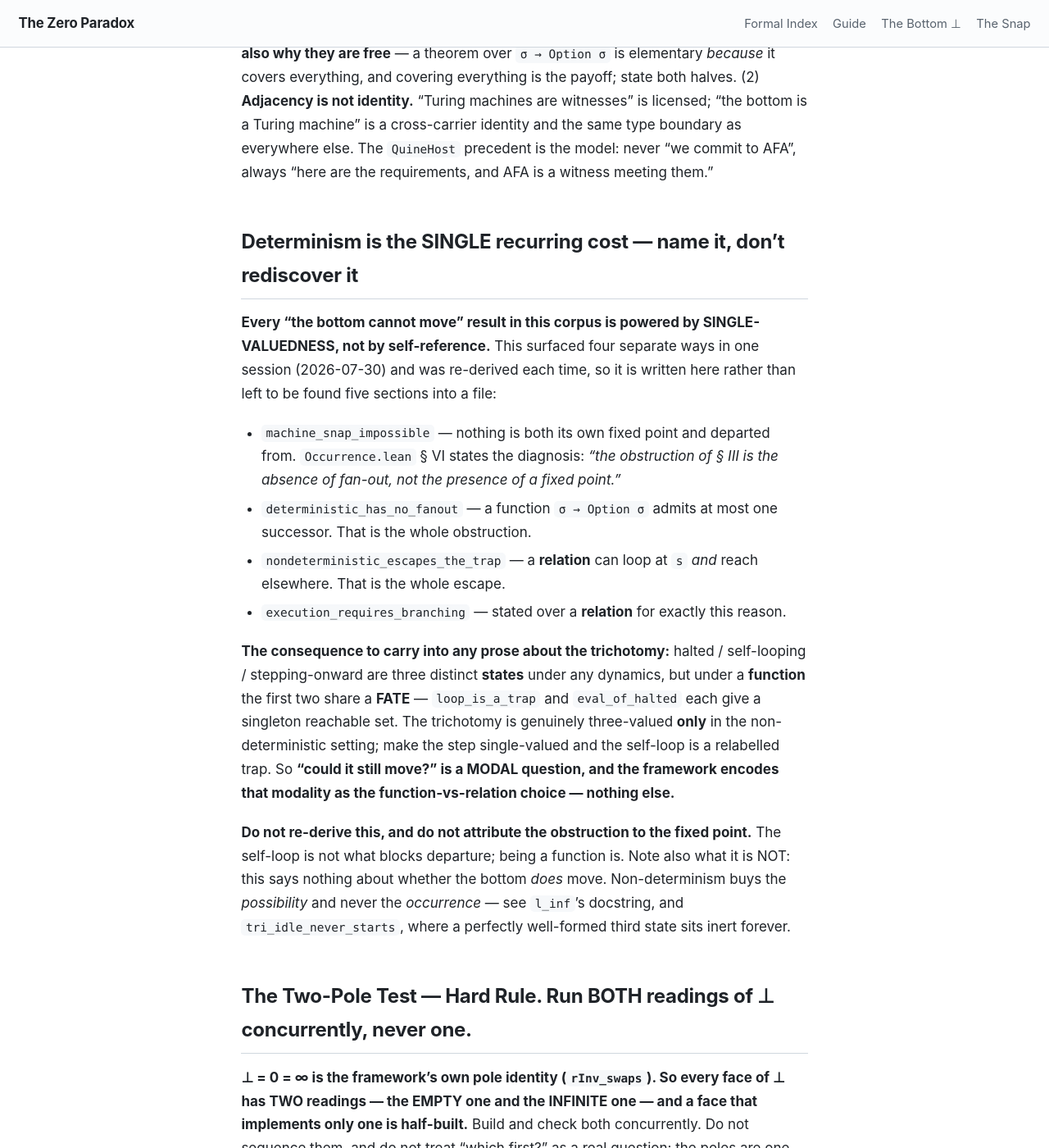
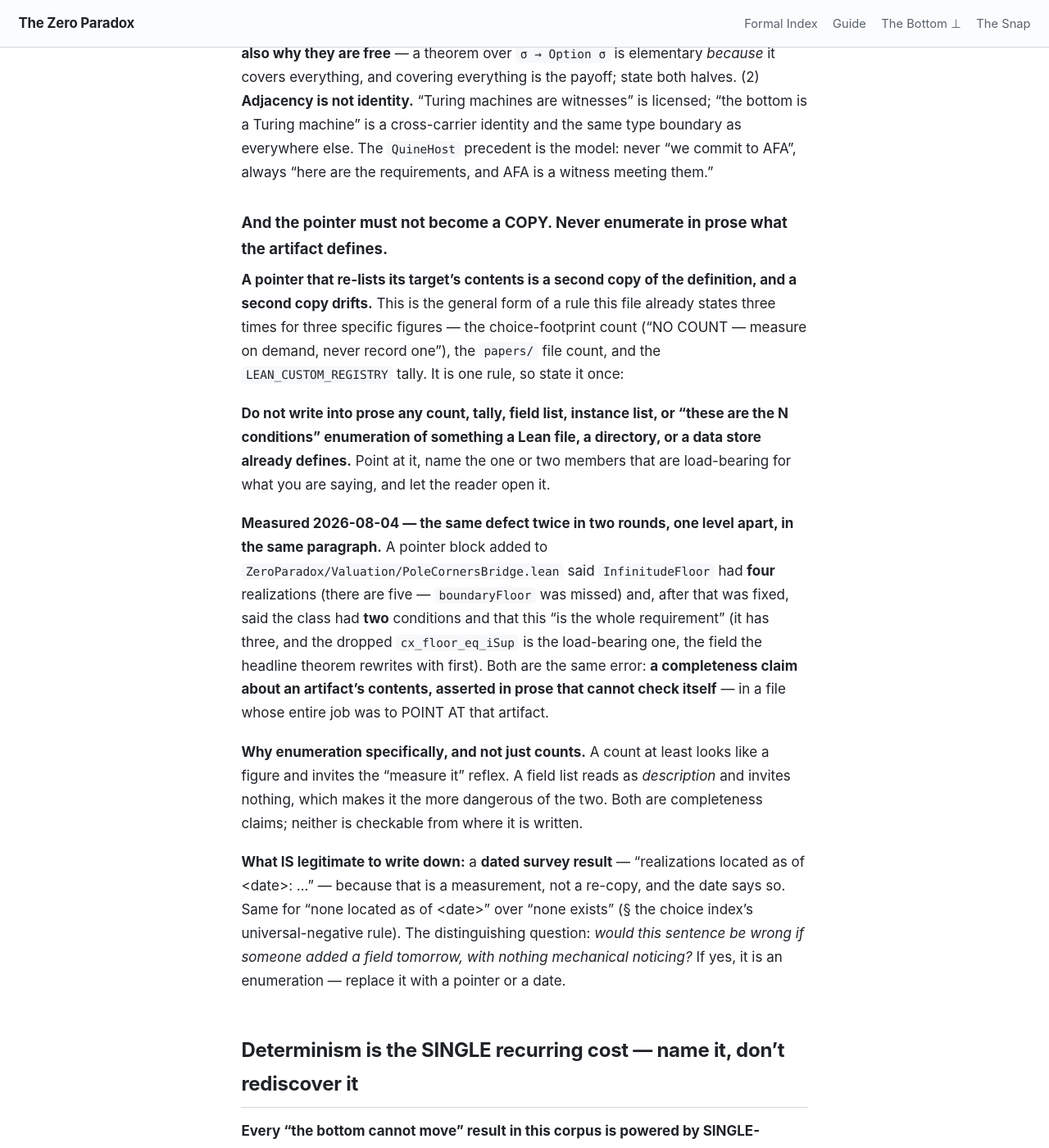
Before and after one commit to timbrigham/ZeroParadox, a Jekyll site: the page built from CLAUDE.md, in a window 1280 px wide and 1400 px high, scrolled down 16166 px. Shown: the whole window at 82% size. Built offline with Jekyll 4.4.1, drawn with Linux system fonts in a browser that asks for light colours; our own code applies the rules of GitHub Pages for plain Markdown files.

Commit message:
Name the enumeration-in-prose defect class: point, never copy

```diff
--- a/CLAUDE.md
+++ b/CLAUDE.md
@@ -289,6 +289,35 @@ everything is the payoff; state both halves. (2) **Adjacency is not identity.**
 witnesses" is licensed; "the bottom is a Turing machine" is a cross-carrier identity and the same type
 boundary as everywhere else. The `QuineHost` precedent is the model: never "we commit to AFA", always "here
 are the requirements, and AFA is a witness meeting them."
+
+### And the pointer must not become a COPY. Never enumerate in prose what the artifact defines.
+
+**A pointer that re-lists its target's contents is a second copy of the definition, and a second copy
+drifts.** This is the general form of a rule this file already states three times for three specific
+figures — the choice-footprint count ("NO COUNT — measure on demand, never record one"), the
+`papers/` file count, and the `LEAN_CUSTOM_REGISTRY` tally. It is one rule, so state it once:
+
+**Do not write into prose any count, tally, field list, instance list, or "these are the N conditions"
+enumeration of something a Lean file, a directory, or a data store already defines.** Point at it, name
+the one or two members that are load-bearing for what you are saying, and let the reader open it.
+
+**Measured 2026-08-04 — the same defect twice in two rounds, one level apart, in the same paragraph.**
+A pointer block added to `ZeroParadox/Valuation/PoleCornersBridge.lean` said `InfinitudeFloor` had
+**four** realizations (there are five — `boundaryFloor` was missed) and, after that was fixed, said the
+class had **two** conditions and that this "is the whole requirement" (it has three, and the dropped
+`cx_floor_eq_iSup` is the load-bearing one, the field the headline theorem rewrites with first). Both
+are the same error: **a completeness claim about an artifact's contents, asserted in prose that cannot
+check itself** — in a file whose entire job was to POINT AT that artifact.
+
+**Why enumeration specifically, and not just counts.** A count at least looks like a figure and invites
+the "measure it" reflex. A field list reads as *description* and invites nothing, which makes it the
+more dangerous of the two. Both are completeness claims; neither is checkable from where it is written.
+
+**What IS legitimate to write down:** a **dated survey result** — "realizations located as of
+&lt;date&gt;: …" — because that is a measurement, not a re-copy, and the date says so. Same for
+"none located as of &lt;date&gt;" over "none exists" (§ the choice index's universal-negative rule).
+The distinguishing question: *would this sentence be wrong if someone added a field tomorrow, with
+nothing mechanical noticing?* If yes, it is an enumeration — replace it with a pointer or a date.
 
 ## Determinism is the SINGLE recurring cost — name it, don't rediscover it
 
```
